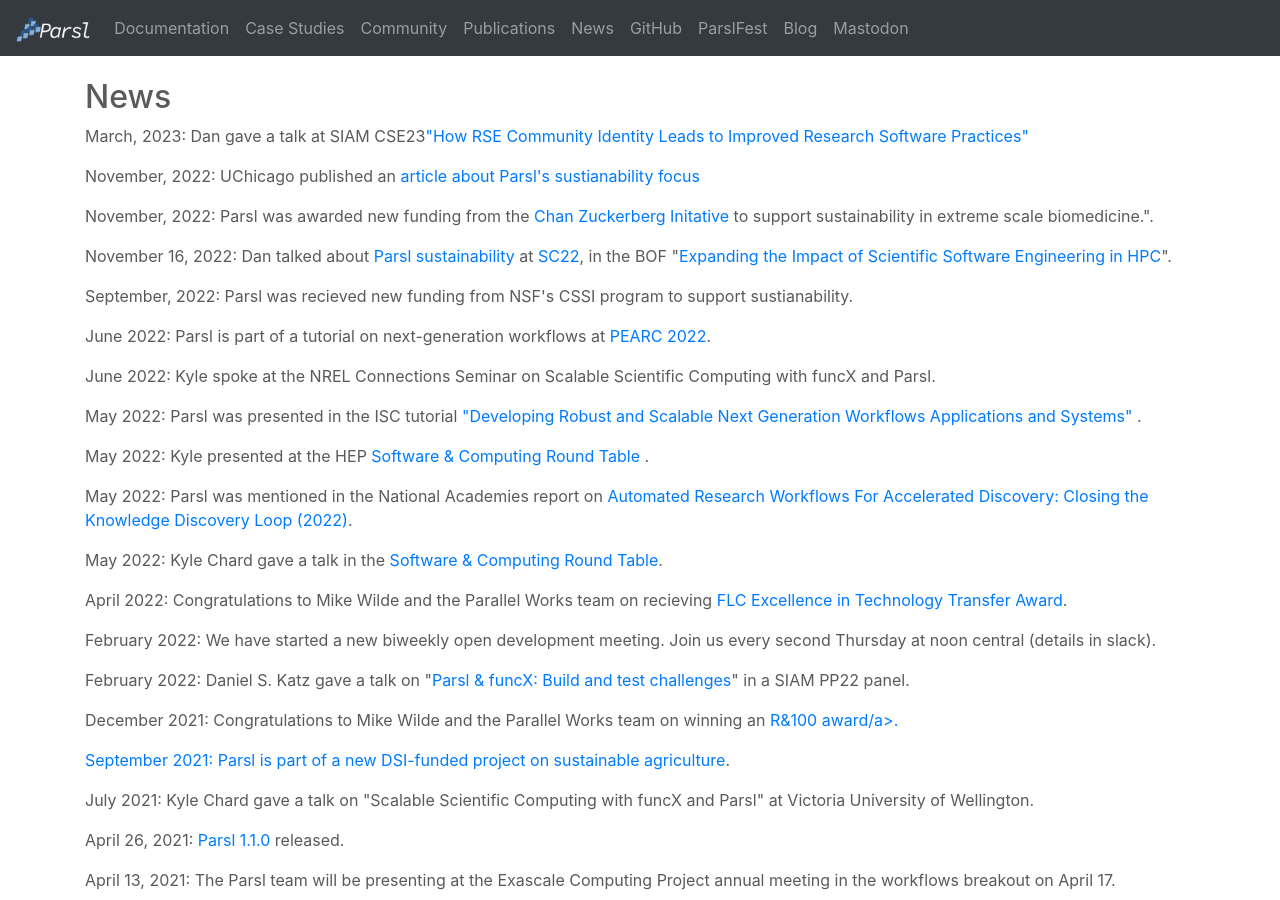
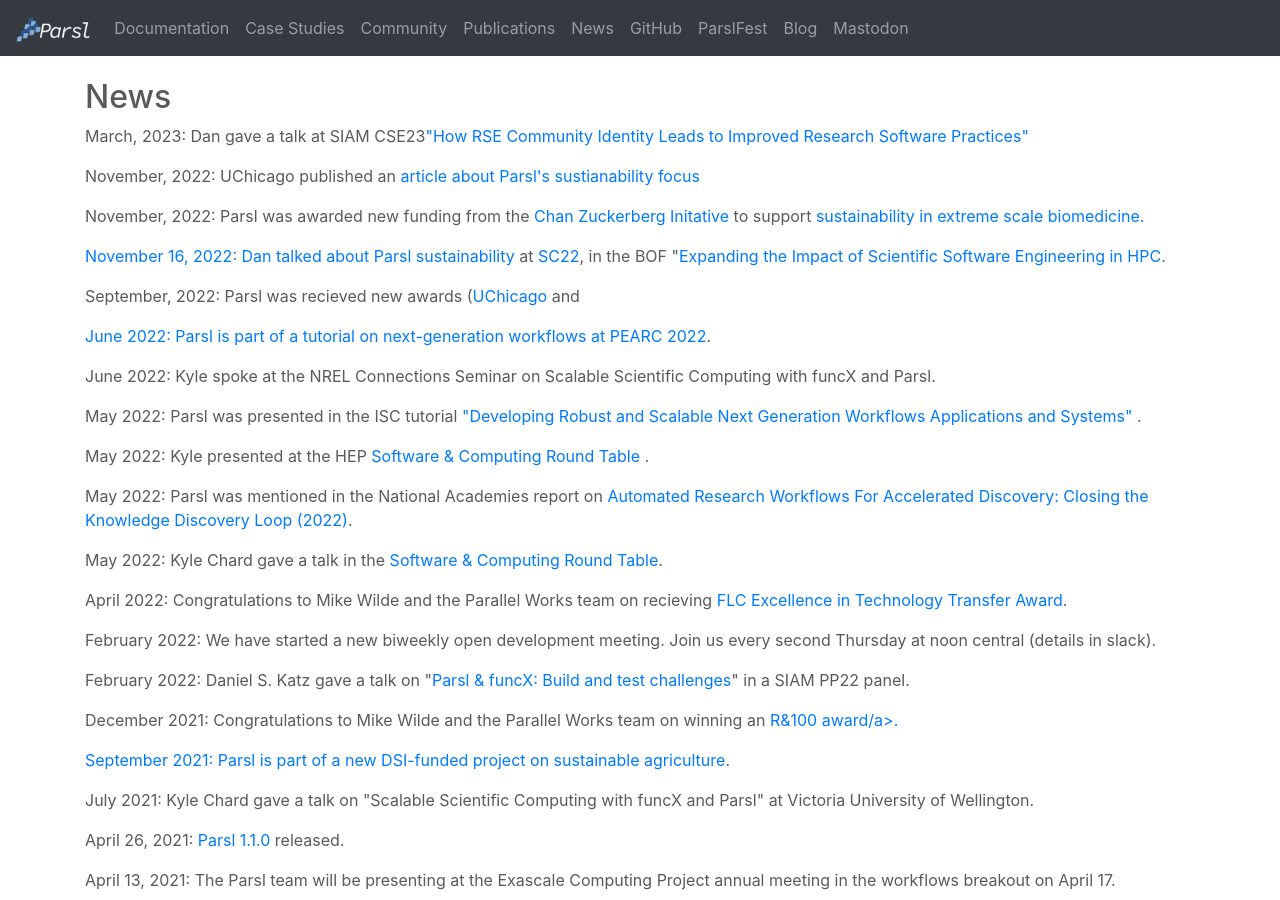
Before and after one commit to Parsl/parsl.github.io, a Jekyll site: the page built from news.html, in a window 1280 px wide and 900 px high. Built offline with Jekyll 4.4.1, drawn with Linux system fonts in a browser that asks for light colours.

Commit message:
Update news.html

```diff
--- a/news.html
+++ b/news.html
@@ -32,20 +32,22 @@
 
         <div class="news-info">
         <p><span class="name">November, 2022:</span>
-          Parsl was awarded new funding from the <a href='https://chanzuckerberg.com/science/programs-resources/open-science/grants/'>Chan Zuckerberg Initative</a> to support sustainability in extreme scale biomedicine.".
+          Parsl was awarded new funding from the <a href='https://chanzuckerberg.com/science/programs-resources/open-science/grants/'>Chan Zuckerberg Initative</a> to support
+          <a href='https://chanzuckerberg.com/eoss/proposals/sustaining-parsl-enabling-extreme-scale-biomedicine/'>sustainability in extreme scale biomedicine.</a<
         </p>
       </div>
 
        <div class="news-info">
         <p><span class="name">November 16, 2022:</span>
           Dan talked about <a href="https://doi.org/10.5281/zenodo.7327745">Parsl sustainability</a> at <a href="https://sc22.supercomputing.org/">SC22</a>,
-          in the BOF "<a href="https://sc22.supercomputing.org/presentation/?id=bof198&sess=sess337">Expanding the Impact of Scientific Software Engineering in HPC</a>".
+          in the BOF "<a href="https://sc22.supercomputing.org/presentation/?id=bof198&sess=sess337">Expanding the Impact of Scientific Software Engineering in HPC</a>.
         </p>
       </div>
 
        <div class="news-info">
         <p><span class="name">September, 2022:</span>
-          Parsl was recieved new funding from NSF's CSSI program to support sustianability.
+          Parsl was recieved new awards (<a href='https://www.nsf.gov/awardsearch/showAward?AWD_ID=2209919&HistoricalAwards=false'>UChicago</a>
+          and <a href='https://www.nsf.gov/awardsearch/showAward?AWD_ID=2209920&HistoricalAwards=false>UIUC</a>) from NSF's CSSI program to support sustianability.
         </p>
       </div>
 
```
